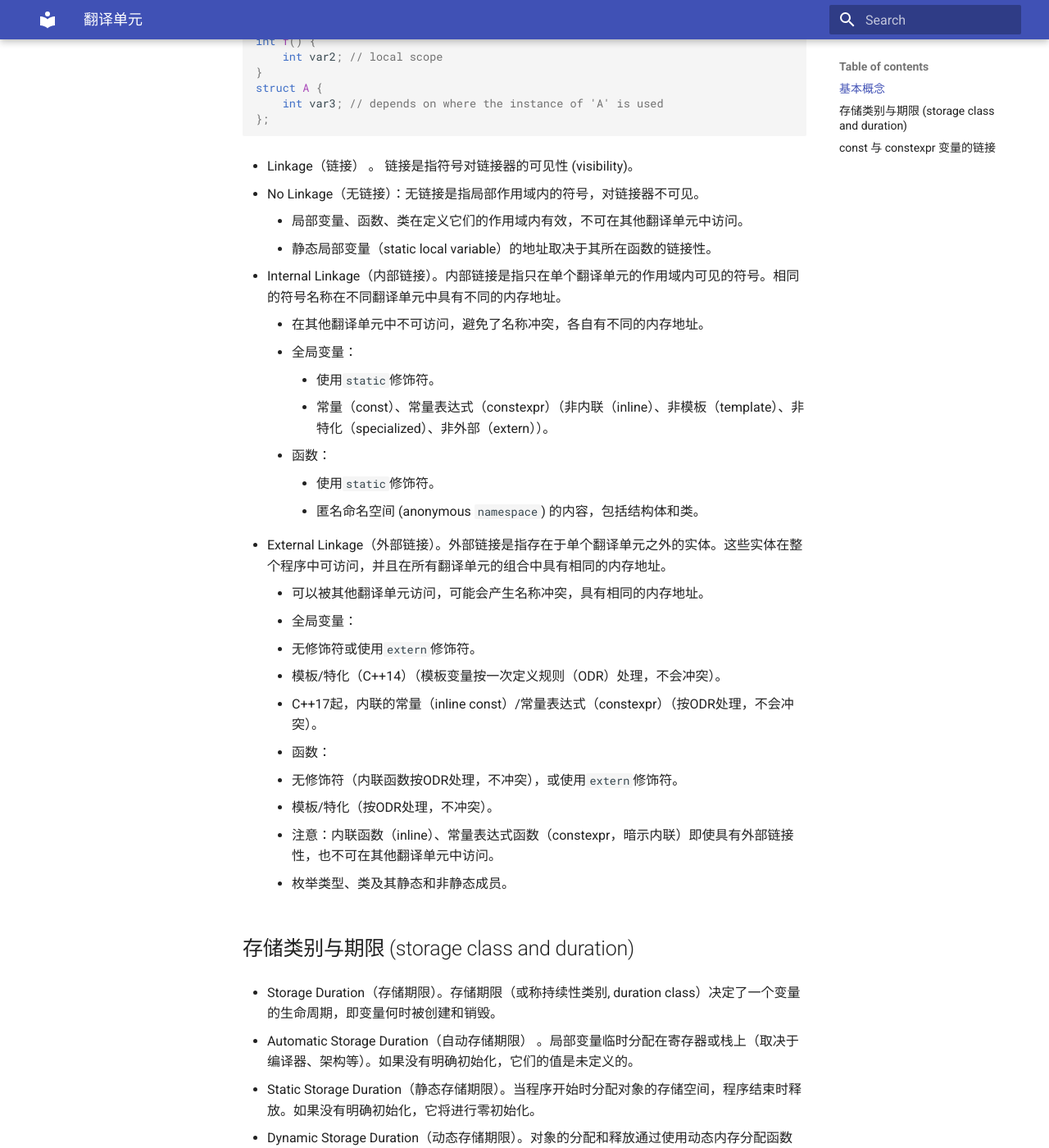
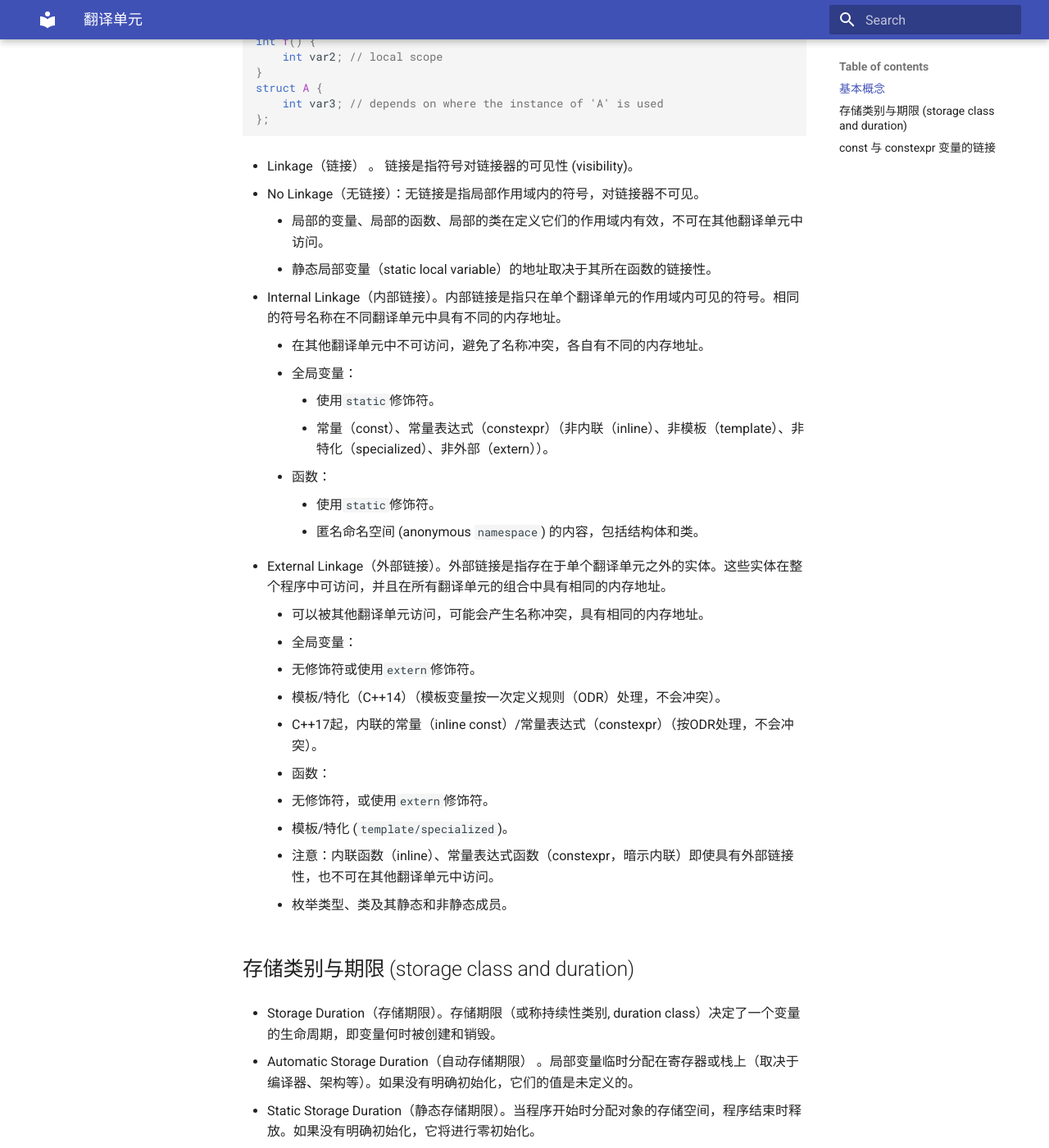
Before and after one commit to ymma98/technotes, an MkDocs documentation site: the page built from docs/cpp/翻译单元.md, in a window 1280 px wide and 1400 px high, scrolled down 1276 px. Shown: the whole window at 82% size. Built offline with MkDocs 1.6.1 and Material for MkDocs 9.7.7, drawn with Linux system fonts in a browser that asks for light colours.

Commit message:
docs/cpp/翻译单元.md updated from https://stackedit.cn/

```diff
--- a/docs/cpp/翻译单元.md
+++ b/docs/cpp/翻译单元.md
@@ -38,7 +38,7 @@ struct A {
 -   Linkage（链接） 。 链接是指符号对链接器的可见性 (visibility)。
 
 -   No Linkage（无链接）：无链接是指局部作用域内的符号，对链接器不可见。
-	- 局部变量、函数、类在定义它们的作用域内有效，不可在其他翻译单元中访问。
+	- 局部的变量、局部的函数、局部的类在定义它们的作用域内有效，不可在其他翻译单元中访问。
 	- 静态局部变量（static local variable）的地址取决于其所在函数的链接性。
 
 -   Internal Linkage（内部链接）。内部链接是指只在单个翻译单元的作用域内可见的符号。相同的符号名称在不同翻译单元中具有不同的内存地址。
@@ -58,8 +58,8 @@ struct A {
 	  - 模板/特化（C++14）（模板变量按一次定义规则（ODR）处理，不会冲突）。
 	  - C++17起，内联的常量（inline const）/常量表达式（constexpr）（按ODR处理，不会冲突）。
 	- 函数：
-	  - 无修饰符（内联函数按ODR处理，不冲突），或使用`extern`修饰符。
-	  - 模板/特化（按ODR处理，不冲突）。
+	  - 无修饰符，或使用`extern`修饰符。
+	  - 模板/特化 (`template/specialized`)。
 	- 注意：内联函数（inline）、常量表达式函数（constexpr，暗示内联）即使具有外部链接性，也不可在其他翻译单元中访问。
 	- 枚举类型、类及其静态和非静态成员。
 
```
Also changed, not shown: other parts of docs/cpp/翻译单元.md (+3 -3 lines).
